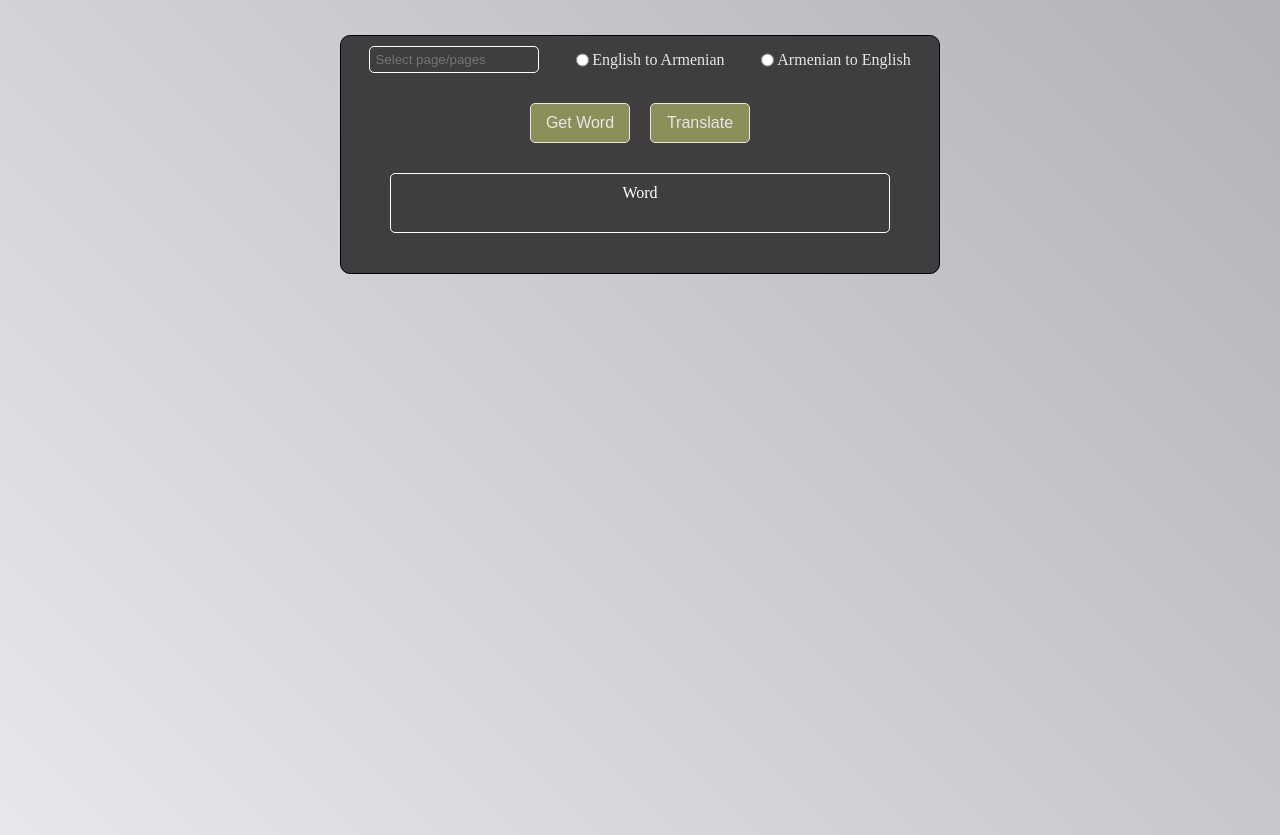
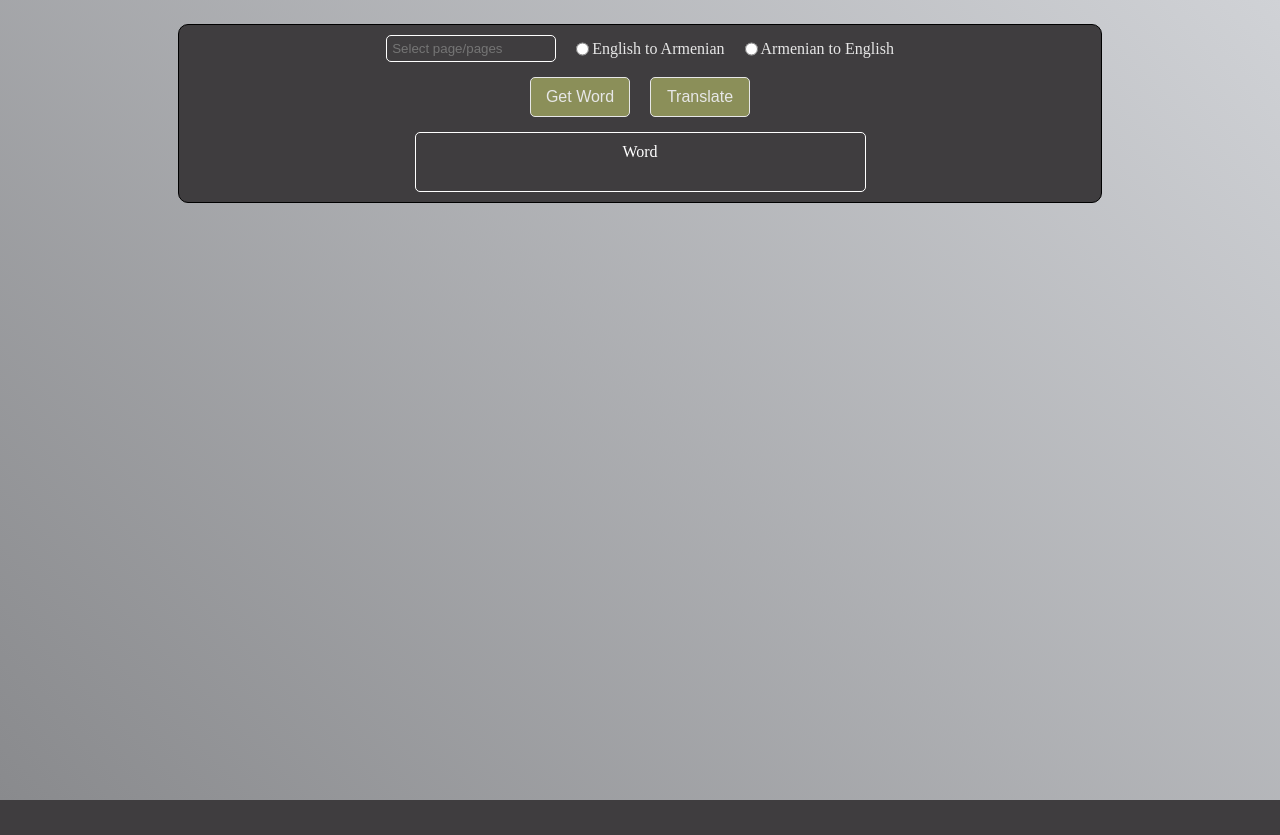
Before and after one commit to RobertArustamyan/StudyingEnglish, a Flask app: page / in a window 1280 px wide. After the commit the page ends 800 px from the top, so only its background shows below. Run offline with Flask 3, Linux system fonts and the light colour scheme.

Commit message:
Modified index.html

```diff
--- a/templates/index.html
+++ b/templates/index.html
@@ -3,35 +3,41 @@
 <head>
     <meta charset="UTF-8">
     <meta name="viewport" content="width=device-width, initial-scale=1.0">
-    <title>Document</title>
+    <title>Studying English</title>
+    <link rel="icon" type="image/png" href="favicon.ico">
     <style>
         * {
             margin: 0;
             padding: 0;
             box-sizing: border-box;
+        }
 
-        }
         body{
             width: 100%;
-            height: 100vh;
-            background-image: linear-gradient(45deg, #e6e8ed,#b1b3b7);
-            background-repeat: no-repeat;
-            background-size: cover;
+            height: 100dvh;
+            background: linear-gradient(45deg, #898a8d,#d0d2d6);
+            font-size: 16px;
+            margin: 0;
+            padding: 24px;
         }
+
         #main {
-            width: 600px;
+            width: 75%;
+            padding: 10px;
+            margin: 0 auto;
+            display: flex;
+            flex-direction: column;
+            gap: 15px;
             border: 1px solid;
             border-radius: 10px;
-            padding: 10px;
-            margin: 35px auto;
             background-color: #3f3d3f;
         }
 
         #user_choice {
             display: flex;
-            flex-direction: row;
-            justify-content: space-around;
+            justify-content: center;
             align-items: center;
+            gap: 20px;
             color: #e7e7e7;
         }
 
@@ -54,7 +60,6 @@
         }
 
         #button_div {
-            margin-top: 30px;
             display: flex;
             flex-direction: row;
             justify-content: center;
@@ -73,10 +78,10 @@
         }
 
         #words {
-            width: 500px;
+            width: 50%;
             height: 60px;
             padding: 10px;
-            margin: 30px auto;
+            margin: 0 auto;
             border: 1px solid;
             border-radius: 5px;
             display: flex;
@@ -88,6 +93,17 @@
 
         #translation {
             display: none;
+        }
+
+        @media (max-width: 768px) {
+            body {
+                font-size: 14px;
+                padding-top: 30%;
+            }
+
+            #main {
+                width: 100%;
+            }
         }
     </style>
 </head>
@@ -114,13 +130,12 @@
         </div>
     </div>
     <script>
-        document.getElementById('get_word').addEventListener('click', function () {
-            var page = document.getElementById('page_input').value;
-            var language = document.querySelector('input[name="language"]:checked').value;
-            var translation = document.getElementById('translation');
+        document.getElementById('get_word').addEventListener('click', () => {
+            const page = document.getElementById('page_input').value;
+            const language = document.querySelector('input[name="language"]:checked').value;
+            const translation = document.getElementById('translation');
             translation.style.display = 'none';
-
-            fetch('/get_word', {
+fetch('/get_word', {
                 method: 'POST',
                 headers: {
                     'Content-Type': 'application/json'
@@ -137,8 +152,8 @@
             });
         });
 
-        document.getElementById('translate').addEventListener('click', function () {
-            var translation = document.getElementById('translation');
+        document.getElementById('translate').addEventListener('click',  () => {
+            const translation = document.getElementById('translation');
             translation.style.display = translation.style.display === 'none' ? 'inline' : 'none';
         });
     </script>
```
